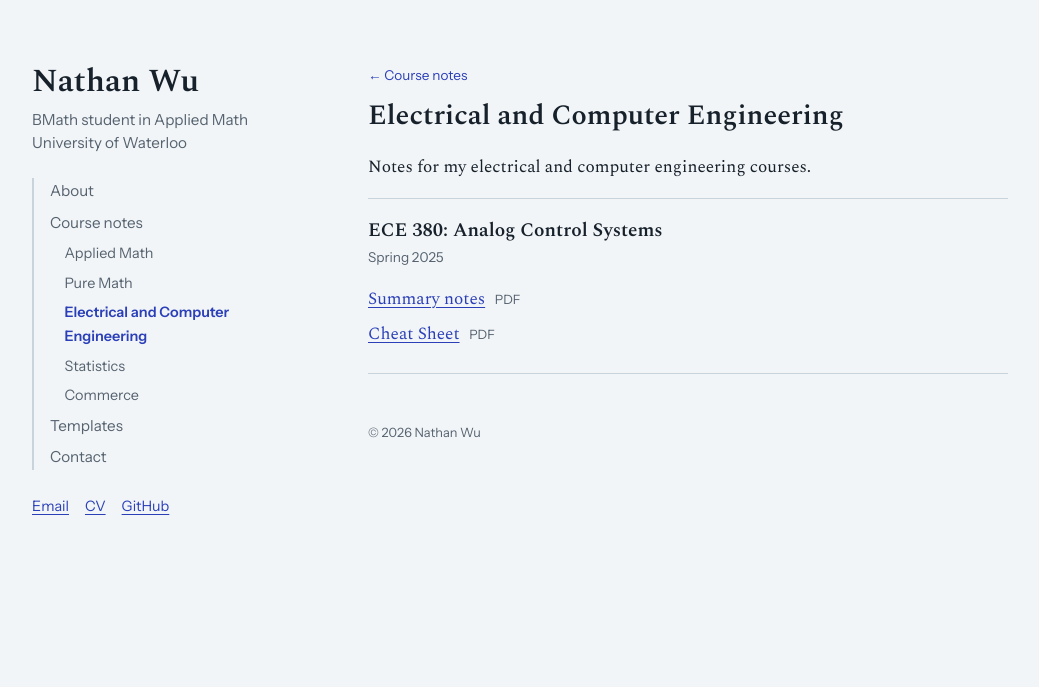
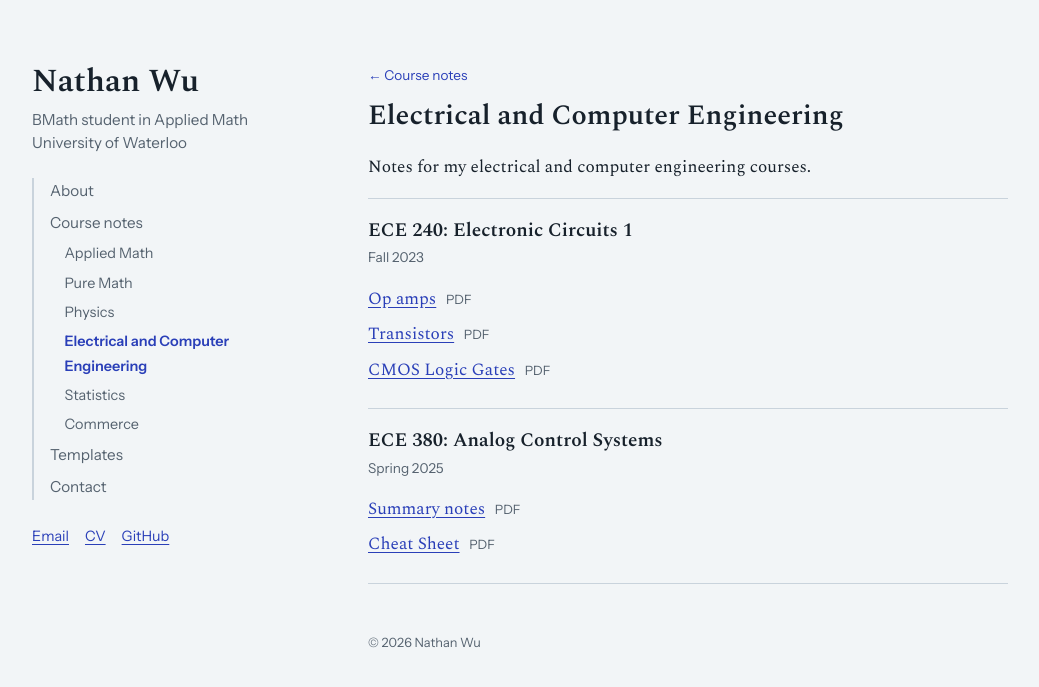
Before and after one commit to 1wunat2/1wunat2.github.io, a Jekyll site: the page built from pages/notes/ece.md, in a window 1280 px wide. Shown: the top 687 px of the page, without its empty margins (104-1143 px from the left). Built offline with Jekyll 4.4.1, drawn with Linux system fonts in a browser that asks for light colours.

Commit message:
added notes

```diff
--- a/_data/home.yml
+++ b/_data/home.yml
@@ -8,6 +8,7 @@
   children:
   - pages/notes/amath.md
   - pages/notes/pmath.md
+  - pages/notes/phys.md
   - pages/notes/ece.md
   - pages/notes/stat.md
   - pages/notes/comm.md
--- a/_data/notes.yml
+++ b/_data/notes.yml
@@ -1,3 +1,24 @@
+- code: PHYS 122
+  name: Waves, Electricity and Magnetism
+  section: phys
+  term: Winter 2023
+  notes:
+    - title: Summary
+      file: /assets/notes/PHYS122_summary.pdf
+
+- code: ECE 240
+  name: Electronic Circuits 1
+  section: ece
+  term: Fall 2023
+  notes:
+    - title: Op amps
+      file: /assests/notes/ECE240_op-amps.pdf
+    - title: Transistors
+      file: /assests/notes/ECE240_transistors.pdf
+    - title: CMOS Logic Gates
+      file: /assests/notes/ECE240_CMOS-Logic-Gates.pdf
+
+
 - code: AMATH 231
   name: Calculus 4
   section: amath
```
Also changed, not shown: pages/notes/phys.md (added, +10 -0 lines), 4 other files.
